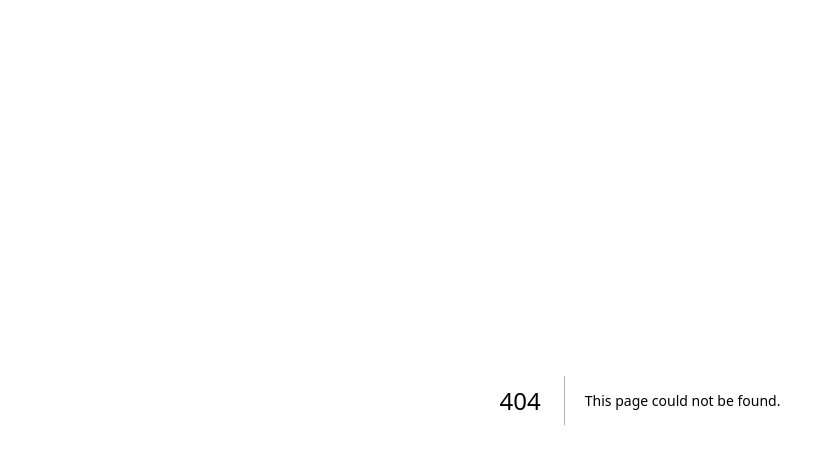
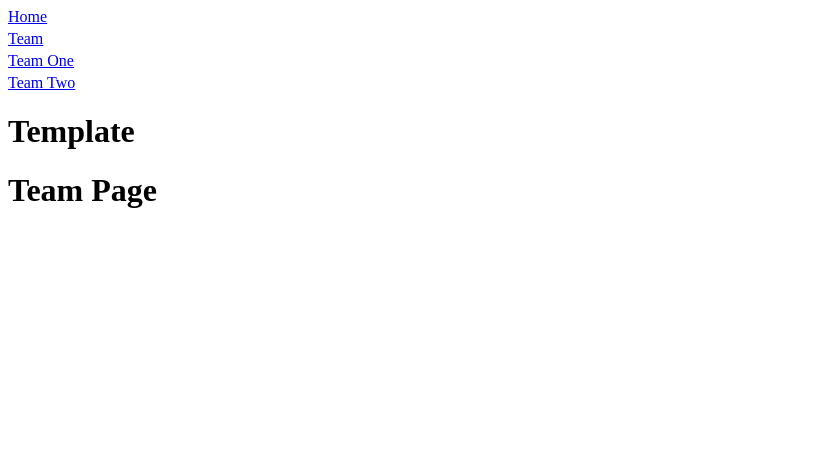
Before and after one commit to Skills-Learnings/nextjs, a Next.js app: page /team in a window 1280 px wide. Before the commit this address had no page. Shown: the top 464 px of the page, without its empty margins (0-835 px from the left). Built offline with nearby package versions, Linux system fonts and the light colour scheme.

Commit message:
Template code example

```diff
--- a/src/app/layout.tsx
+++ b/src/app/layout.tsx
@@ -1,11 +1,21 @@
+import Link from "next/link"
+
 export default function RootLayout({
   children,
 }: Readonly<{
-  children: React.ReactNode;
+  children: React.ReactNode
 }>) {
   return (
     <html>
-      <body>{children}</body>
+      <body>
+        <nav
+          style={{ display: "flex", flexDirection: "column", gap: ".25rem" }}
+        >
+          <Link href="/">Home</Link>
+          <Link href="/team">Team</Link>
+        </nav>
+        {children}
+      </body>
     </html>
-  );
+  )
 }
--- a/src/app/page.tsx
+++ b/src/app/page.tsx
@@ -1,3 +1,3 @@
 export default function Home() {
-  return <h1>Home</h1>
+  return <h1>Home Page</h1>
 }
--- /dev/null
+++ b/src/app/team/layout.tsx
@@ -0,0 +1,31 @@
+"use client"
+
+import Link from "next/link"
+import { useEffect } from "react"
+
+export default function Layout({
+  children,
+}: Readonly<{
+  children: React.ReactNode
+}>) {
+  // console.log will be executed on first time because layouts are no re-rendered on each request
+  useEffect(() => {
+    console.log("Layout")
+  }, [])
+  return (
+    <>
+      <nav
+        style={{
+          display: "flex",
+          flexDirection: "column",
+          gap: ".25rem",
+          paddingTop: ".25rem",
+        }}
+      >
+        <Link href="/team/1">Team One</Link>
+        <Link href="/team/2">Team Two</Link>
+      </nav>
+      {children}
+    </>
+  )
+}
--- /dev/null
+++ b/src/app/team/page.tsx
@@ -0,0 +1,3 @@
+export default function TeamPage() {
+  return <h1>Team Page</h1>
+}
--- /dev/null
+++ b/src/app/team/template.tsx
@@ -0,0 +1,16 @@
+"use client"
+
+import { ReactNode, useEffect } from "react"
+
+export default function Template({ children }: { children: ReactNode }) {
+  // console.log will be executed each time because templates are re-rendered on each request
+  useEffect(() => {
+    console.log("Template")
+  }, [])
+  return (
+    <>
+      <h1>Template</h1>
+      {children}
+    </>
+  )
+}
```
Also changed, not shown: src/app/team/[id]/page.tsx (added, +7 -0 lines).
